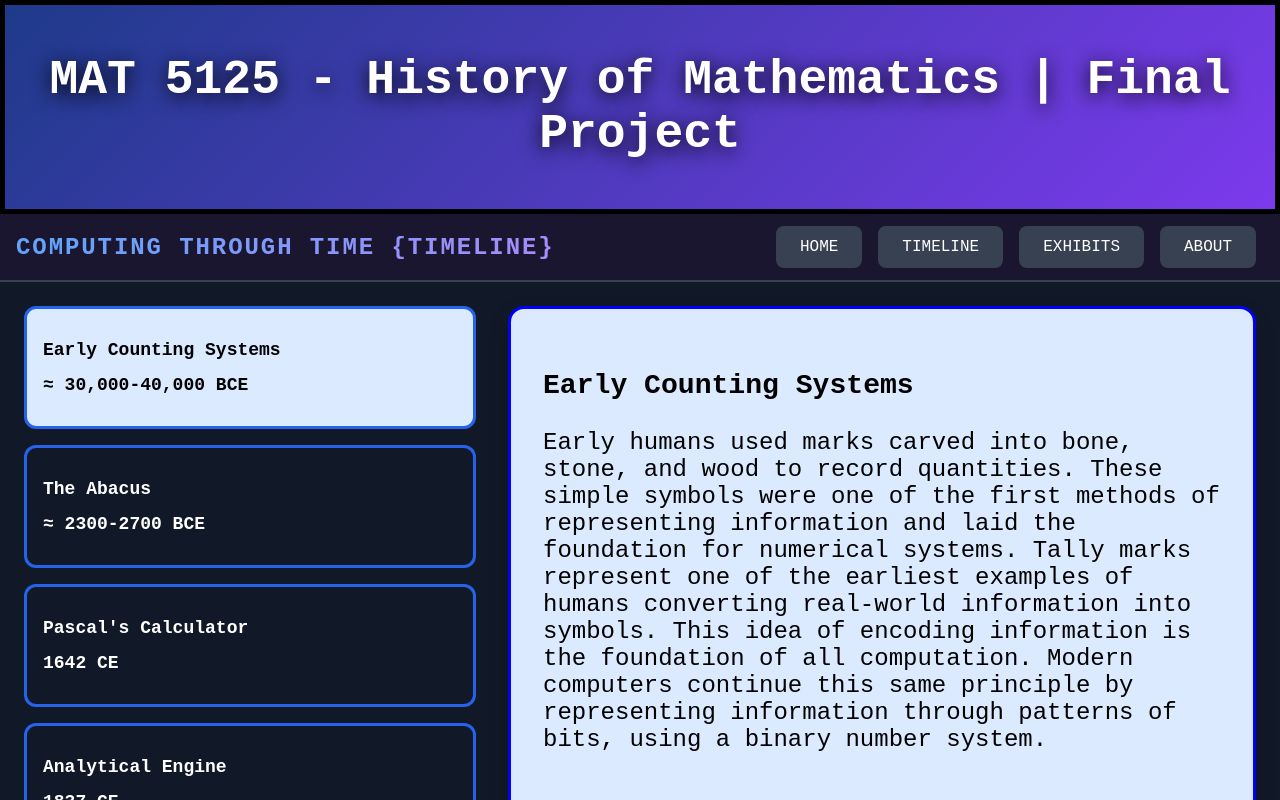
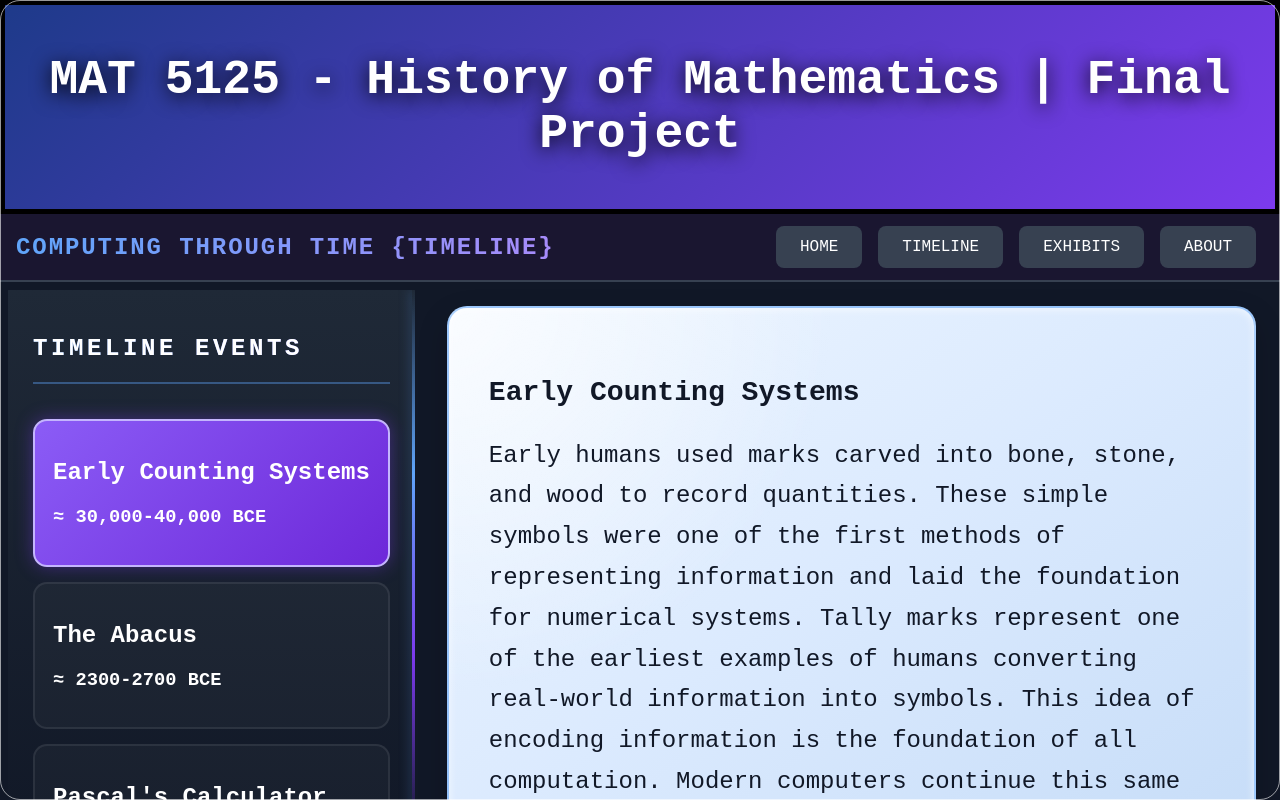
Before and after one commit to ChristopherWallis-blip/ComputingThroughTime, a React (Vite) app: page / in a window 1280 px wide. Both pictures are taken after a click on the button "TIMELINE". Built offline with nearby package versions, Linux system fonts and the light colour scheme.

Commit message:
Cleaned up the appearance of many different sections

```diff
--- a/src/data/Exhibits.tsx
+++ b/src/data/Exhibits.tsx
@@ -38,16 +38,22 @@ export const exhibits: Exhibit[] = [
 		title: "Roman Numerals",
 		year: "≈ 800-900 CE",
 		description: `
-			Roman numerals
+			Roman numerals were a numerical system used throughout the Roman Empire
+			and are still found today in clocks, book chapters, and historical records.
+			Unlike modern numbers, Roman numerals represent values through combinations
+			of symbols with rules for addition and subtraction.
 		`,
 		demo: <RomanNumeralConverter />,
 	},
 	{
 		id: "binary",
-		title: "Binary Number System",
+		title: "Binary Systems",
 		year: "1679 CE",
 		description: `
-			Binary Number system.
+			Binary is the language at the core of digital technology. While humans
+			typically count using ten digits, computers use a two-symbol system of
+			0s and 1s to store, process, and communicate information. This simple
+			system powers everything from calculators to modern computers.
 		`,
 		demo: <BinaryConverter />,
 	},
--- a/src/index.css
+++ b/src/index.css
@@ -9,9 +9,9 @@
 }
 
 body {
+  margin: 0;
+  color: white;
   background-color: #111827;
-  color: white;
-  margin: 0;
 }
 
 main {
@@ -27,8 +27,10 @@ nav {
 
   padding-left: 1rem;
   padding-right: 1rem;
+
   background: #1a1630;
   color: white;
+
   border-bottom: 2px solid #374151;
 }
 
@@ -36,12 +38,12 @@ nav button {
   margin: 0.5rem;
   padding: 0.75rem 1.5rem;
 
-  background-color: #374151;
-  color: white;
-
   font-size: 1rem;
   font-weight: 500;
   text-transform: uppercase;
+
+  color: white;
+  background-color: #374151;
 
   border: none;
   border-radius: 8px;
@@ -90,68 +92,161 @@ nav button:hover {
 
 .timeline-container {
   position: relative;
+  overflow-y: auto;
   display: flex;
-  gap: 1rem;
+  flex-direction: column;
+  padding: 25px;
+  gap: 15px;
 
-  padding: 1rem;
+  background: linear-gradient(180deg, #1f2937, #111827);
+}
 
-  flex-direction: column;
-  flex: 2;
-  overflow-x: hidden;
-  overflow-y: auto;
+.timeline-container::after {
+  content: "";
+  position: absolute;
+  width: 3px;
+  height: 100%;
+
+  top: 0;
+  right: 0;
+
+  background: linear-gradient(
+    to bottom,
+    transparent,
+    #60a5fa,
+    #7c3aed,
+    transparent
+  );
+
+  box-shadow: 0 0 12px rgba(96, 165, 250, 0.5);
+}
+
+.timeline-container-header {
+  margin-bottom: 20px;
+  text-transform: uppercase;
+  padding-bottom: 20px;
+
+  letter-spacing: 0.15em;
+
+  color: white;
+  background: linear-gradient(90deg, #60a5fa, #a78bfa);
+  -webkit-background-clip: text;
+  background-clip: text;
+
+  border-bottom: 2px solid rgba(96, 165, 250, 0.4);
 }
 
 .timeline-event {
-  padding: 1rem;
-  border: 3px solid #2563eb;
-  box-sizing: border-box;
+  background: rgba(255, 255, 255, 0.03);
 
-  font-size: 0.75rem;
+  border: 2px solid rgba(255, 255, 255, 0.08);
 
-  cursor: pointer;
-  border-radius: 12px;
-  transition: 0.2s;
+  color: white;
+
+  border-radius: 14px;
+
+  padding: 18px;
+
+  transition:
+    transform 0.2s,
+    background 0.2s,
+    border-color 0.2s,
+    box-shadow 0.2s;
 }
 
 .timeline-event:hover {
-  transform: scale(1.02);
-  background: #dbeafe;
-  color: black;
+  color: white;
+  background: rgba(124, 58, 237, 0.18);
+
+  border-color: #8b5cf6;
+
+  box-shadow: 0 0 15px rgba(124, 58, 237, 0.25);
+  transform: translateX(5px);
 }
 
 .timeline-event.active {
-  background: #dbeafe;
-  color: black;
+  color: white;
+  background: linear-gradient(135deg, #8b5cf6, #6d28d9);
+
+  border-color: #c4b5fd;
+
+  box-shadow: 0 0 18px rgba(124, 58, 237, 0.4);
 }
 
 .timeline-details {
   flex: 3;
+  overflow-y: auto;
+  margin: 1rem;
+  padding: 2.5rem;
 
   font-size: 1.5rem;
-  color: black;
 
-  margin: 1rem 1rem 1rem 0;
-  padding: 2rem;
+  color: #111827;
+  background:
+    radial-gradient(
+      circle at top left,
+      rgba(255, 255, 255, 0.7),
+      transparent 40%
+    ),
+    linear-gradient(145deg, #eef6ff, #dbeafe, #c7ddf8);
 
-  border: 3px solid blue;
-  border-radius: 16px;
-  background: #dbeafe;
-  box-shadow: 0 8px 20px rgba(0, 0, 0, 0.15);
+  border: 2px solid rgba(96, 165, 250, 0.5);
+  border-radius: 20px;
+
+  box-shadow:
+    0 12px 30px rgba(0, 0, 0, 0.2),
+    inset 0 1px 8px rgba(255, 255, 255, 0.7);
+}
+
+.timeline-details::before {
+  content: "";
+
+  position: absolute;
+
+  inset: 0;
+
+  border-radius: inherit;
+
+  pointer-events: none;
+
+  border: 1px solid rgba(255, 255, 255, 0.6);
+}
+
+.timeline-details p {
+  line-height: 1.7;
 }
 
 .exhibit-bar {
-  min-width: 30%;
-  height: 100%;
-  background: #2b2b2b;
-  color: white;
-  padding: 20px;
-
-  font-size: 1.5rem;
+  position: relative;
   display: flex;
   flex-direction: column;
   gap: 12px;
 
-  position: relative;
+  min-width: 25%;
+  height: 100%;
+  padding: 20px;
+
+  font-size: 1.5rem;
+
+  color: white;
+  background: linear-gradient(180deg, #1f2937, #111827);
+
+  box-shadow:
+    inset -1px 0 rgba(255, 255, 255, 0.05),
+    4px 0 20px rgba(0, 0, 0, 0.35);
+}
+
+.exhibit-bar h1 {
+  text-transform: uppercase;
+  letter-spacing: 0.15em;
+  text-align: center;
+  font-size: 2.2rem;
+
+  color: white;
+
+  padding-bottom: 15px;
+
+  border-bottom: 2px solid rgba(96, 165, 250, 0.4);
 }
 
 .exhibit-bar::after {
@@ -167,53 +262,84 @@ nav button:hover {
   background: linear-gradient(to bottom, #60a5fa, #a78bfa);
 }
 
-.exhibit-bar h1 {
-  margin-bottom: 20px;
-  text-align: center;
-  padding-bottom: 40px;
-  border-bottom: 2px solid white;
-}
-
 .exhibit-bar button {
-  background: transparent;
-  color: white;
-
-  border: none;
+  height: 10%;
   padding: 12px;
   padding-left: 23px;
+
+  cursor: pointer;
 
   font-weight: 600;
   text-align: left;
   font-size: 1.5rem;
 
-  cursor: pointer;
+  color: white;
+  background: rgba(255, 255, 255, 0.03);
+
+  border: 1px solid rgba(255, 255, 255, 0.08);
   border-radius: 8px;
-  border: 4px solid white;
-
-  height: 10%;
 
   transition: background 0.2s ease;
+  box-shadow: inset 0 1px rgba(255, 255, 255, 0.05);
 }
 
 .exhibit-bar button:hover {
-  background: #444444;
-  transform: scale(1.02);
+  background: rgba(124, 58, 237, 0.18);
+  border-color: #8b5cf6;
+
+  transform: translateX(5px);
+
+  box-shadow: 0 0 10px rgba(124, 58, 237, 0.2);
 }
 
 .exhibit-bar button.active {
-  background: #444444;
+  background: linear-gradient(135deg, #8b5cf6, #6d28d9);
+
+  color: white;
+
+  border-color: #c4b5fd;
+
+  box-shadow: 0 0 16px rgba(124, 58, 237, 0.4);
 }
 
 .exhibit-card {
-  flex: 1;
+  position: relative;
+  overflow: hidden;
   display: flex;
   flex-direction: column;
-  background: #bfdbfe;
-
+  flex: 1;
   max-width: 70%;
   padding: 50px;
 
   color: black;
+  background: linear-gradient(145deg, #eef6ff 0%, #dbeafe 45%, #c7ddf8 100%);
+
+  border-left: 3px solid rgba(96, 165, 250, 0.4);
+
+  box-shadow:
+    inset 0 1px 0 rgba(255, 255, 255, 0.7),
+    0 10px 25px rgba(0, 0, 0, 0.15);
+}
+
+.exhibit-card::before {
+  content: "";
+
+  position: absolute;
+
+  top: 0;
+  left: -40%;
+
+  width: 60%;
+  height: 100%;
+
+  background: linear-gradient(
+    90deg,
+    transparent,
+    rgba(255, 255, 255, 0.2),
+    transparent
+  );
+
+  pointer-events: none;
 }
 
 .exhibit-card-header {
@@ -272,9 +398,10 @@ nav button:hover {
   padding: 5px;
   margin-bottom: 10px;
 
-  background: rgba(255, 255, 255, 0.15);
+  color: white;
+  background: linear-gradient(135deg, #60a5fa, #2563eb);
+  border: 3px solid #1e40af;
 
-  border: 2px solid rgba(255, 255, 255, 0.35);
   border-radius: 12px;
 
   backdrop-filter: blur(10px);
@@ -286,9 +413,9 @@ nav button:hover {
   cursor: pointer;
 
   transition:
-    transform 0.2s ease,
-    background 0.2s ease,
-    box-shadow 0.2s ease;
+    transform 0.12s ease,
+    background 0.12s ease,
+    box-shadow 0.12s ease;
 }
 
 .exhibit-tallies-modify h2 {
@@ -307,19 +434,22 @@ nav button:hover {
   min-width: 160px;
   margin: 5px;
 
-  background: #f2f2ff;
-
-  border: 2px solid black;
+  color: white;
+  background: linear-gradient(135deg, #3b82f6, #1e40af);
+  border: 3px solid #172554;
   border-radius: 15px;
 }
 
 .exhibit-tallies-modify button:hover {
-  background: #ddddee;
-  transform: scale(1.01);
+  background: linear-gradient(135deg, #5b9bd5, #2563eb);
+  transform: translateY(-2px);
 }
 
 .exhibit-tallies-modify button:active {
-  transform: scale(0.95);
+  background: linear-gradient(135deg, #1e40af, #1e3a8a);
+  transform: translateY(2px);
+
+  box-shadow: inset 0 4px 8px rgba(0, 0, 0, 0.3);
 }
 
 .tally-group {
@@ -398,15 +528,13 @@ nav button:hover {
   height: 50px;
   margin-top: 20px;
 
-  color: black;
+  color: white;
+  background: linear-gradient(135deg, #60a5fa, #2563eb);
 
-  background: rgba(255, 255, 255, 0.15);
-
-  border: 2px solid rgba(255, 255, 255, 0.35);
+  border: 3px solid #1e40af;
   border-radius: 12px;
 
   backdrop-filter: blur(10px);
-
   box-shadow:
     0 8px 20px rgba(0, 0, 0, 0.25),
     inset 0 1px 5px rgba(255, 255, 255, 0.4);
@@ -447,17 +575,14 @@ nav button:hover {
 
 .abacus-rod h2 {
   margin-top: -60px;
-  border: 3px solid black;
   min-width: 120px;
   text-align: center;
   position: absolute;
 
   color: white;
-
   background: linear-gradient(135deg, #60a5fa, #2563eb);
 
   border: 3px solid #1e40af;
-
   border-radius: 10px;
 }
 
@@ -572,7 +697,7 @@ nav button:hover {
 }
 
 .abacus-divider {
-  width: 299px;
+  width: 335px;
   height: 15px;
   align-self: center;
 
@@ -595,13 +720,11 @@ nav button:hover {
 .roman-exhibit h1 {
   margin-top: -10px;
   margin-bottom: 50px;
-  margin-left: -20px;
-  margin-right: -20px;
   padding: 12px 20px;
 
   border-radius: 20px;
   border: 2px solid #2563eb;
-  background: #4f8fc8;
+  background: linear-gradient(135deg, #60a5fa, #2563eb);
 }
 
 .roman-exhibit-header.invalid {
@@ -627,7 +750,7 @@ nav button:hover {
 
 .roman-display {
   width: 100%;
-  max-width: 1100px;
+  max-width: 1150px;
   min-height: 130px;
   margin-top: 20px;
   padding: 20px 40px;
@@ -660,13 +783,11 @@ nav button:hover {
 .binary-exhibit h1 {
   margin-top: -10px;
   margin-bottom: 50px;
-  margin-left: -20px;
-  margin-right: -20px;
   padding: 12px 20px;
 
   border-radius: 20px;
   border: 2px solid #2563eb;
-  background: #4f8fc8;
+  background: linear-gradient(135deg, #60a5fa, #2563eb);
 }
 
 .binary-exhibit-header.invalid {
@@ -692,7 +813,7 @@ nav button:hover {
 
 .binary-display {
   width: 100%;
-  max-width: 1100px;
+  max-width: 1150px;
   margin-top: 20px;
 
   overflow-x: auto;
@@ -709,7 +830,6 @@ nav button:hover {
   height: 55px;
 
   flex-shrink: 0;
-
   display: flex;
   justify-content: center;
   align-items: center;
--- a/src/panels/TimelinePanel.tsx
+++ b/src/panels/TimelinePanel.tsx
@@ -97,6 +97,8 @@ function TimelinePanel() {
 	return (
 		<section className="timeline-layout">
 			<div className="timeline-container">
+				<h1 className="timeline-container-header"> Timeline Events </h1>
+
 				{events.map((event) => (
 					<div
 						key={event.id}
@@ -105,8 +107,8 @@ function TimelinePanel() {
 						}`}
 						onClick={() => setSelectedEvent(event)}
 					>
-						<h1> {event.title} </h1>
-						<h2> {event.year} </h2>
+						<h2> {event.title} </h2>
+						<h3> {event.year} </h3>
 					</div>
 				))}
 			</div>
```
